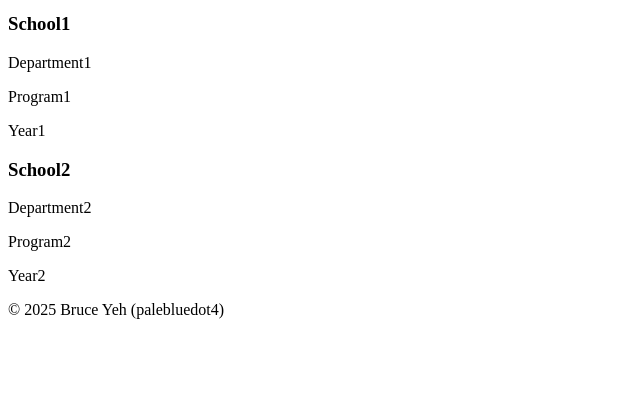
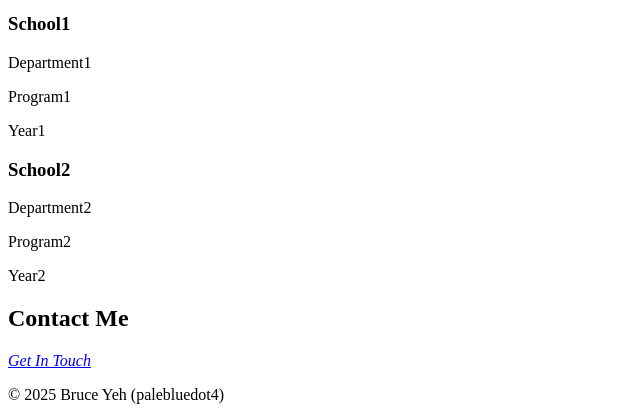
Before and after one commit to palebluedot4/code-snippets, a Python web app: template templates/web/pages/resume/nebula/vanilla/index.html in a window 1280 px wide. Shown: the part 1748-2168 px from the top of the page, without its empty margins (0-640 px from the left). Before the commit the page ends 2067 px from the top, so only its background shows below. Run offline with Jinja, Linux system fonts and the light colour scheme; the template is opened without the code that fills it, so the values that code supplies are empty.

Commit message:
feat(html): add final contact section
This commit introduces a final "Contact Me" section at the end of
the main content. This section serves as a direct call-to-action,
encouraging visitors to reach out and making it easier for them to
take the next step after reviewing the resume.

The section includes an <address> element containing a prominent
"Get In Touch" mailto link. This provides a straightforward and
accessible way for potential employers or collaborators to initiate
contact directly from the page.

```diff
--- a/templates/web/pages/resume/nebula/vanilla/index.html
+++ b/templates/web/pages/resume/nebula/vanilla/index.html
@@ -228,6 +228,15 @@
           <p class="year">Year2</p>
         </article>
       </section>
+
+      <section class="contact-section" aria-labelledby="contact-heading">
+        <h2 id="contact-heading">Contact Me</h2>
+        <address>
+          <a href="mailto:palebluedot42124@gmail.com" class="contact-link">
+            Get In Touch
+          </a>
+        </address>
+      </section>
     </main>
 
     <footer>
```
